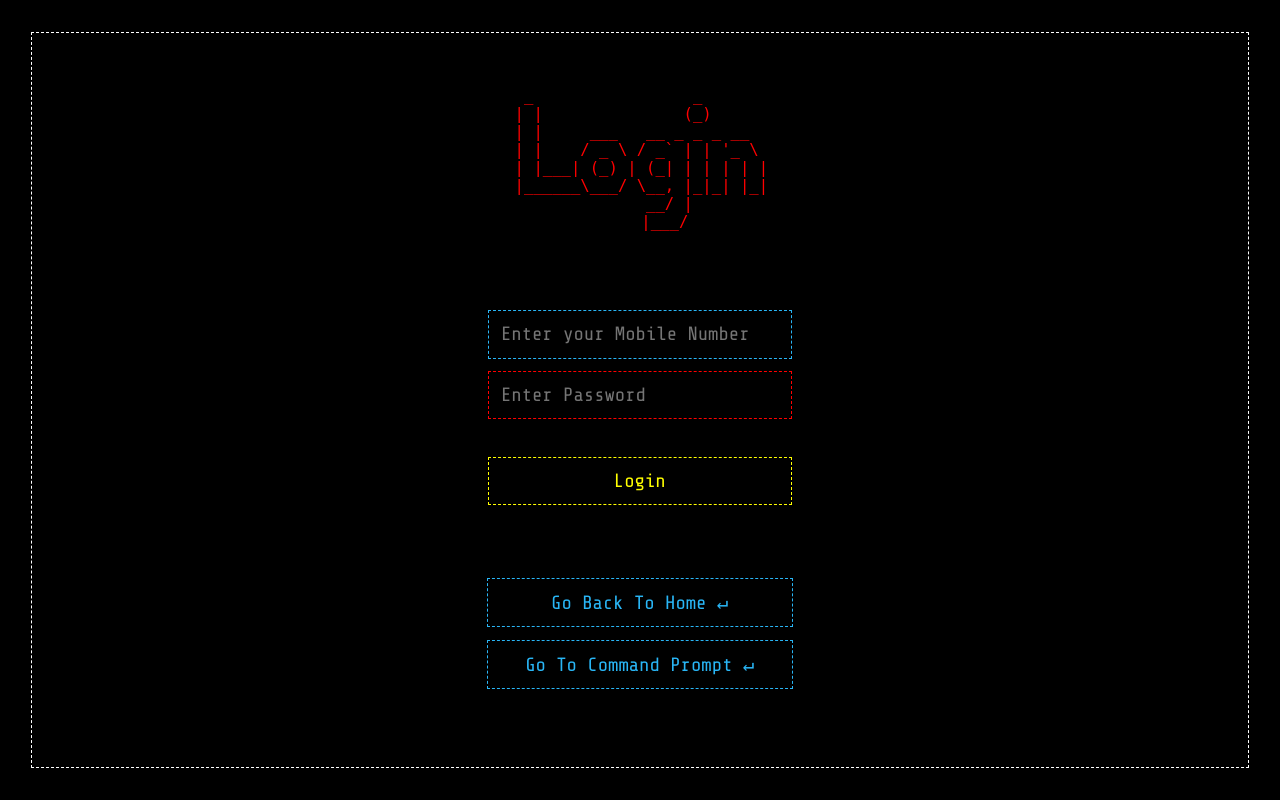
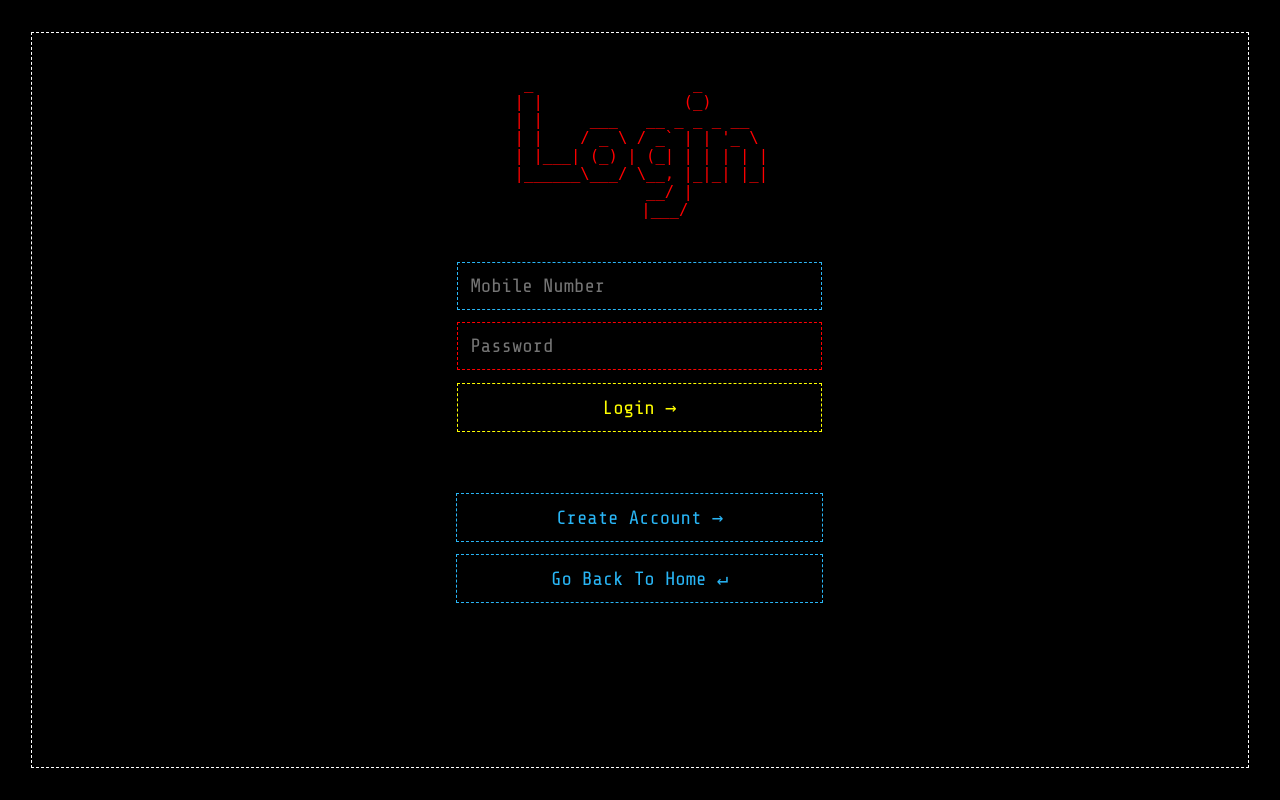
Before and after one commit to svce-interrupt/Interrupt18-Website, a PHP site: page /login/index.html in a window 1280 px wide. Run offline with PHP 8.4, Linux system fonts and the light colour scheme.

Commit message:
Login module: Finished authentication and error message generation. Minor changes in other files.

```diff
--- a/css/home-css.css
+++ b/css/home-css.css
@@ -47,7 +47,7 @@ body{
 	text-align: center;
 	border: 1px dashed #29B6F6;
 	padding: 1% 0%;
-	font-size: 130%;
+	font-size: 120%;
 }
 .home-links:hover{
 	color: yellow;
--- a/home.html
+++ b/home.html
@@ -62,7 +62,7 @@
 
 		//The following functions and variables are for the 'typing' effect that is found on the main page.
 		var typeNum=0;
-		var typeChange=window.setInterval(typewrite, 30);
+		var typeChange=window.setInterval(typewrite, 10);
 
 		var bodyText="Interrupt is a national-level symposium conducted by the students of the Computer Science department of SVCE, Sri Perumbudur. It has been conducted continously for the past 25 years. Interrupt is meant to be a platform on which budding engineers can showcase their talent and ideas. This year's edition will have 15+ events with exciting prizes! Do turn up! <br><br>";
 		var typeText="Venue: Sri Venkateswara College of Engineering ["+
--- a/login/index.html
+++ b/login/index.html
@@ -22,7 +22,7 @@
 				width: 99%;
 				margin-left: .25%;
 				display: block;
-				margin-top: 3%;
+				margin-top: 2%;
 				font-size: 120%;
 				text-align: center;
 				white-space: pre;
@@ -33,9 +33,9 @@
 			.home-links{
 				text-decoration: none;
 				color: #29B6F6;
-				width: 25%;
+				width: 30%;
 				margin: 0 auto;
-				margin-top: 6%;
+				margin-top: 2%;
 				display: block;
 				text-align: center;
 				border: 1px dashed #29B6F6;
@@ -50,6 +50,12 @@
 			}
 
 
+			.top{
+				margin-top: 5%;
+			}
+			.bottom{
+				margin-top: 1%;
+			}
 			.dark-red{
 				color: #E91E63;
 				border: 1px dashed #E91E63;
@@ -64,19 +70,17 @@
 
 
 			#register-form{
-				margin-top: 5%;
+				margin-top: 2%;
 				width: 100%;
 				text-align: center;
 			}
 			.form-input{
-				margin-left: 37.5%;
+				margin-left: 35%;
 				margin-top: 1%;
 				display: block;
 				padding-left: 1%;
 				text-align: left;
 				background-color: transparent;
-				width: 25%;
-
 			}
 			.form-input:hover{
 				border: 1px dashed #29b6f6;
@@ -99,53 +103,14 @@
 				border: 1px dashed red;
 				color: red;
 			}
-
-			.form-text{
-				width: 60%;
-				margin-top: 5%;
-				margin-left: 20%;
-				text-align: center;
-				font-size: 130%;
-			}
-
-			.check{
-				width: 25%;
-				cursor: pointer;
-				display: inline-block;
-				margin-top: 1%;
-				margin-right: 1%;
-			}
-			.top{
-				margin-top: 5%;
-			}
-			.blue:hover{
-				border: 1px dashed #29b6f6;
-				color: #29b6f6;
-			}
-			.orange{
-				border: 1px dashed #FB8C00;
-				color: #FB8C00;
-			}
-			.orange:hover{
-				border: 1px dashed #FB8C00;
-				color: #FB8C00;
-			}
-			.red1{
-				border: 1px dashed #EF9A9A;
-				color: #EF9A9A;
-			}
-			.red1:hover{
-				border: 1px dashed #EF9A9A;
-				color: #EF9A9A;
-			}
 			.submit-butt{
 				border: none;
 				background-color: black;
 				color: yellow;
 				border: 1px dashed yellow;
-				width: 25%;
-				margin-left: 37.5%;
-				margin-top: 0.15%;
+				width: 30%;
+				margin-left: 35%;
+				margin-top: 1%;
 			}
 		</style>
 	</head>
@@ -166,17 +131,14 @@
 		</span></pre>
 
 
-		<form id='register-form'>
+		<form id='register-form' method="post" action="login.php">
+			<input type='tel' name='numberInput' class='home-links form-input' id='number-login' placeholder='Mobile Number'>
+			<input type='password' name='passInput' class='home-links form-input end' id='pass-login' placeholder='Password'>
+			<button type='button' class='home-links submit-butt' id='login-butt'>Login &rarr;</button>
+		</form>
 
-							<input type='number' name='numberInput' class='home-links form-input' placeholder='Enter your Mobile Number'>
-
-							<input type='password' name='passInput' class='home-links form-input end' placeholder='Enter Password'><br><br>
-
-							<button type='button' onclick="window.location.href='events.html'" class='home-links submit-butt'>Login</button>
-						</form>
-
-						<a href="../home.html" class="home-links">Go Back To Home &crarr;</a>
-						<a href="../cmd/loading.html" class="home-links below">Go To Command Prompt &crarr;</a>
+		<a href="../home.html" class="home-links top">Create Account &rarr;</a>
+		<a href="../home.html" class="home-links bottom">Go Back To Home &crarr;</a>
 
 	</body>
 
@@ -213,37 +175,60 @@
 			}
 		} //This function is used to change the color of the interrupt title every time it is called.
 
+		function checkMobileNumber(number){ //This function checks if the number is a valid mobile number
+			var len=number.length;
+			var i=0;
 
-		document.getElementById("login").addEventListener("click", function(){
+			if(len==0){
+				return false;
+			}
 
-			var registerHTML="<form id='register-form'>"+
+			while(i<len){
+				if(number[i]>='0' && number[i]<='9'){
+					//We do nothing
+				}
+				else{
+					return false;
+				}
+				i+=1;
+			}
 
-								"<input type='number' name='numberInput' class='home-links form-input' placeholder='Enter your Mobile Number'>"+
+			if(len==10){
+				return true;
+			}
 
-								"<input type='password' name='passInput' class='home-links form-input end' placeholder='Enter Password'><br><br>"+
+			return false;
+		}
 
-								"<button type='button' id= 'butt' class='home-links submit-butt'>Login</button>"
-							"</form>";
+		function authLogin(mobilenum, password){ //This function checks if the number has already been used. Returns true if already there, false if not
+			var xmlhttp = new XMLHttpRequest();
+	       	xmlhttp.onreadystatechange = function() {
+				if (this.readyState == 4 && this.status == 200) {
+					var result=this.responseText;
+					if(result=="true"){
+						window.location.href="events.html";
+					}
+					else{
+						alert("The mobile and password you seem to have entered do not match. Please try again!");
+					}
+				}
+			};
+	        xmlhttp.open("GET", "authLogin.php?number="+mobilenum+"&password="+password, true);
+	        xmlhttp.send();
+		}
 
-			document.getElementById("changeHere").innerHTML=registerHTML;
+		document.getElementById("login-butt").addEventListener("click", function(){ //This has to validate the mobile number and then has to validate the auth details
+			var mobile_input=document.getElementById("number-login").value;
+			var pass_input=document.getElementById("pass-login").value;
 
-
-
-		window.setInterval(blink,500);
-
-		var blinkNum=0;
-		function blink(){
-			if(blinkNum==0){
-				document.getElementById("cursor-blink").style.backgroundColor="white";
-				document.getElementById("cursor-blink").style.color="white";
-				blinkNum=1;
+			if(checkMobileNumber(mobile_input)==false){
+				alert("Oops! You seemed to have entered an invalid mobile number. Please enter a valid number.");
 			}
 			else{
-				document.getElementById("cursor-blink").style.backgroundColor="black";
-				document.getElementById("cursor-blink").style.color="black";
-				blinkNum=0;
+				authLogin(mobile_input, pass_input);
 			}
-		} //This function changed the background of the <span> character from black to white, making the 'cursor' blink.
+
+		});
 
 	</script>
 
--- a/signup/index.html
+++ b/signup/index.html
@@ -26,7 +26,7 @@
 
 			<form id='register-form' method="post" action="signup.php">
 				<input type='text' name='nameInput' class='home-links form-input' placeholder='Name'>
-				<input type='number' name='numberInput' class='home-links form-input' id='account-number' placeholder='Number'>
+				<input type='tel' name='numberInput' class='home-links form-input' id='account-number' placeholder='Number'>
 				<input type='text' name='collegeInput' class='home-links form-input long' placeholder='College Name'><br>
 				<input type='email' name='emailInput' class='home-links form-input end' id='account-email' placeholder='Email'>
 				<input type='password' name='passInput' class='home-links form-input end' placeholder='Password'><br><br>
```
Also changed, not shown: login/authLogin.php (added, +35 -0 lines).
